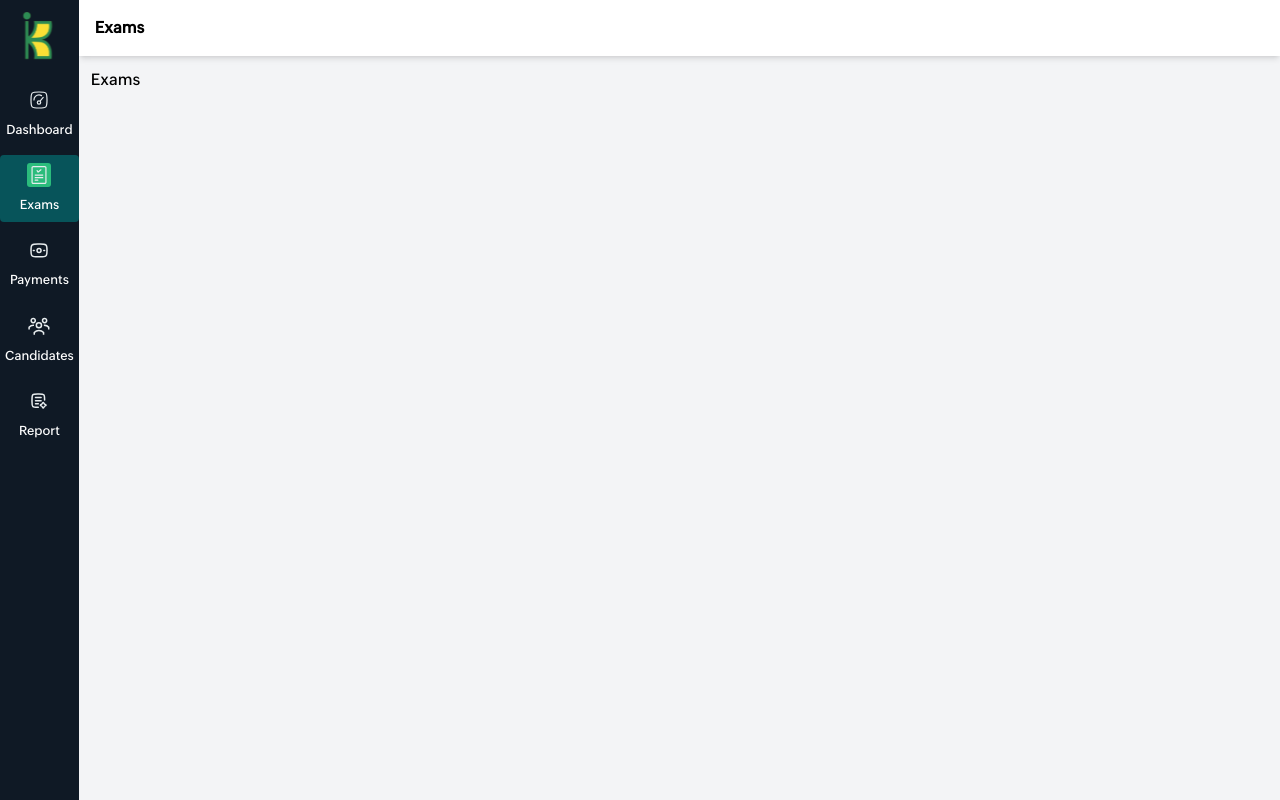
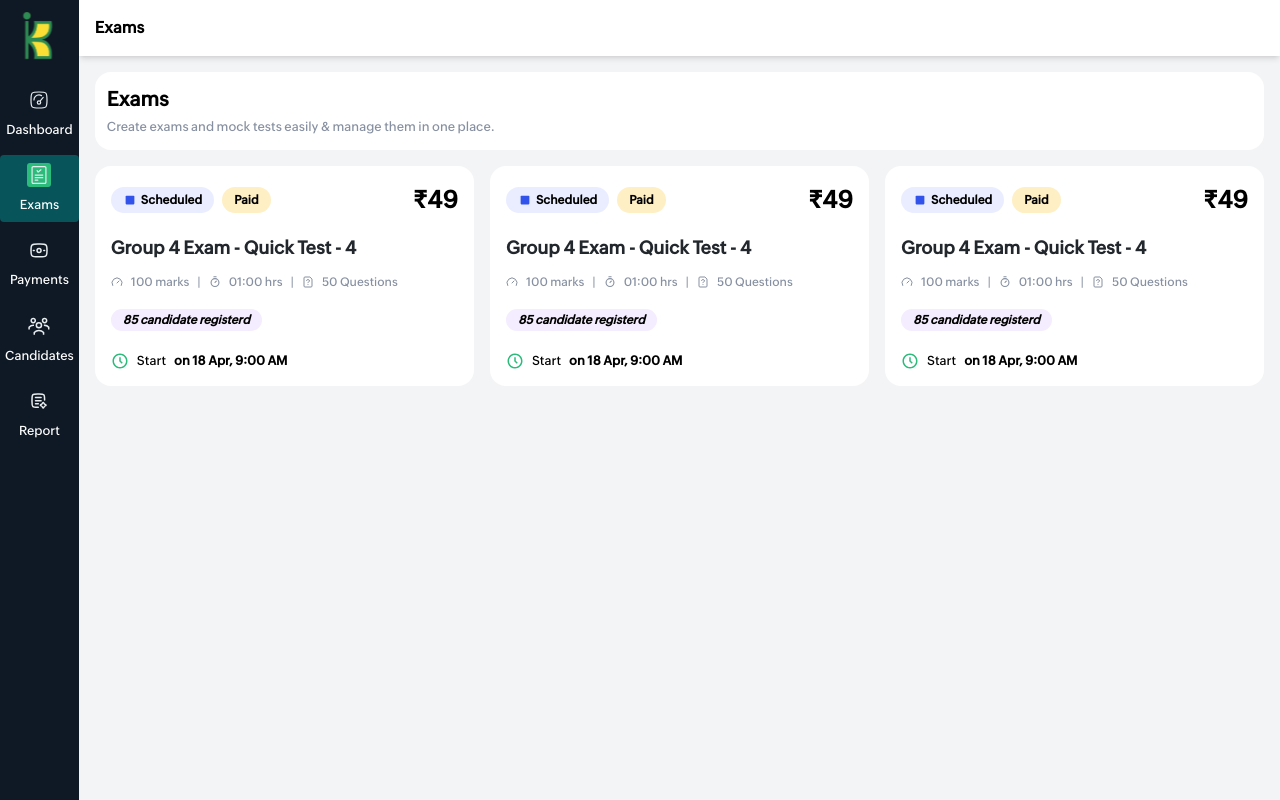
Before and after one commit to ibhaudur/kasadara-kal-admin, a React (Vite) app: page /exams in a window 1280 px wide. Built offline with nearby package versions, Linux system fonts and the light colour scheme.

Commit message:
exam cards

```diff
--- a/src/layout/index.tsx
+++ b/src/layout/index.tsx
@@ -15,7 +15,7 @@ const Layout: React.FC = () => {
         <div className="bg-gray-100 sticky top-0">
           <Header name={User} />
         </div>
-        <section className="p-3">
+        <section className="p-4">
           <Outlet />
         </section>
       </main>
--- a/src/pages/exams/index.tsx
+++ b/src/pages/exams/index.tsx
@@ -1,13 +1,74 @@
 import React, { useEffect } from "react";
 import { useDispatch } from "react-redux";
 import { changeHeader } from "../../store/slice/headerSlice";
+import { LuGauge } from "react-icons/lu";
+import { PiTimerBold } from "react-icons/pi";
+import { LuFileQuestion } from "react-icons/lu";
+import { BiTimeFive } from "react-icons/bi";
+import { IoIosSquare } from "react-icons/io";
 
 const Exams: React.FC = () => {
   const dispatch = useDispatch();
   useEffect(() => {
     dispatch(changeHeader("Exams"));
   }, []);
-  return <div>Exams</div>;
+  return (
+    <React.Fragment>
+      <div className="rounded-[16px] bg-white p-3">
+        <h5 className="text-[20px] font-semibold">Exams</h5>
+        <small className="text-[#8790A1]">
+          Create exams and mock tests easily & manage them in one place.
+        </small>
+      </div>
+      <div className="grid grid-cols-3 mt-4 gap-4">
+        {Array.from({ length: 3 }).map((_, index) => {
+          return (
+            <div key={index} className="bg-white rounded-2xl p-4">
+              <div>
+                <div className="flex justify-between mb-4 items-center">
+                  <ul className="flex gap-2">
+                    <li className="bg-[#E9EDFF] rounded-2xl text-[12px] flex items-center gap-1 font-semibold p-1 px-3">
+                      <IoIosSquare className="text-[#3253EB] text-[14px]" />{" "}
+                      Scheduled
+                    </li>
+                    <li className="bg-[#FFEFC4] rounded-2xl text-[12px] font-semibold p-1 px-3">
+                      Paid
+                    </li>
+                  </ul>
+                  <strong className="text-[24px] font-extrabold">₹49</strong>
+                </div>
+                <h5 className="text-[18px] font-semibold text-[#21272C]">
+                  Group 4 Exam - Quick Test - 4
+                </h5>
+                <small className="text-[#8790A1] flex gap-2 my-3 mb-4 text-[12px] font-medium">
+                  <span className="flex items-center gap-2">
+                    <LuGauge /> 100 marks
+                  </span>
+                  |
+                  <span className="flex items-center gap-2">
+                    <PiTimerBold /> 01:00 hrs
+                  </span>
+                  |
+                  <span className="flex items-center gap-2">
+                    <LuFileQuestion /> 50 Questions
+                  </span>
+                </small>
+                <i className="bg-[#F4ECFF] text-[12px] font-semibold py-1 px-3 rounded-3xl">
+                  85 candidate registerd{" "}
+                </i>
+                <div className="mt-5">
+                  <small className="flex gap-2 items-center">
+                    <BiTimeFive className="text-[18px] text-[#2BBC7C] font-bold" />
+                    Start <b>on 18 Apr, 9:00 AM</b>
+                  </small>
+                </div>
+              </div>
+            </div>
+          );
+        })}
+      </div>
+    </React.Fragment>
+  );
 };
 
 export default Exams;
```
